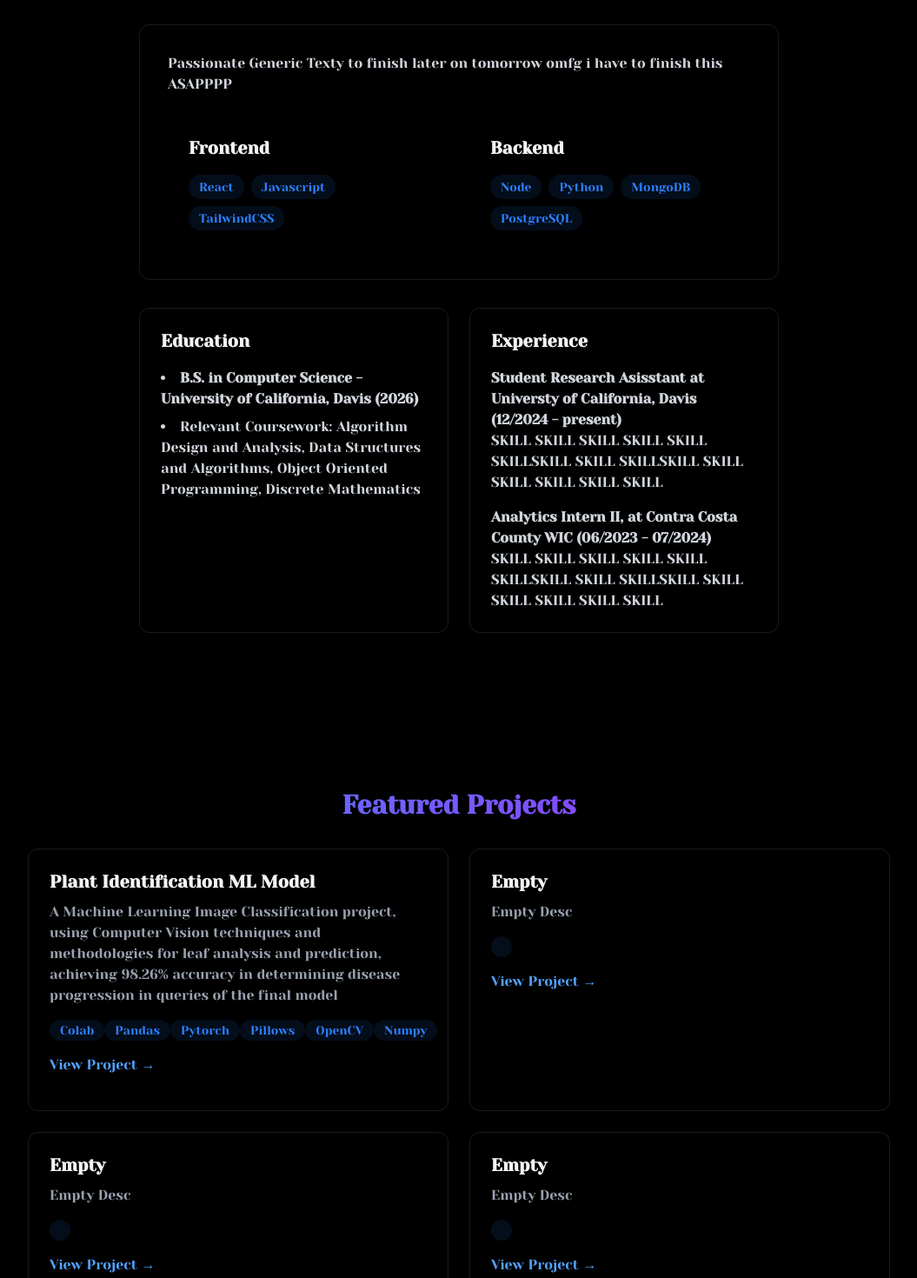
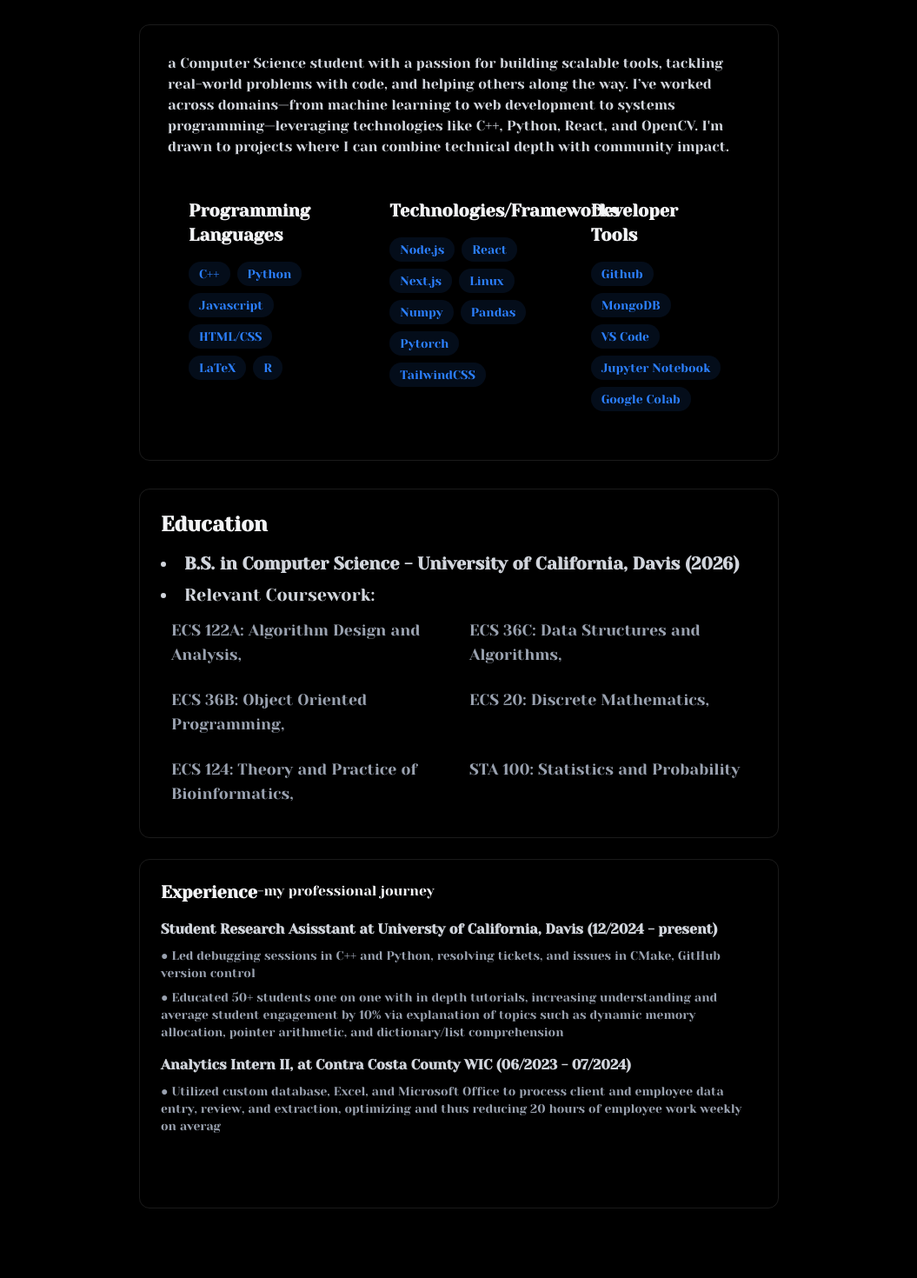
Before and after one commit to raven252525/portfolio, a React (Vite) app: page / in a window 1280 px wide. Shown: the part 920-2390 px from the top of the page at 87% size, without its empty margins (112-1167 px from the left). Built offline with nearby package versions, Linux system fonts and the light colour scheme.

Commit message:
finished about me, education, and statement sentence change, working now on experience

```diff
--- a/src/components/sections/About.jsx
+++ b/src/components/sections/About.jsx
@@ -2,28 +2,33 @@ import { RevealOnScroll } from "../RevealOnScroll"
 
 
 export const About = () => {
-    const frontendSkills = ["React" , "Javascript", "TailwindCSS", ]
-    const backendSkills = ["Node", "Python", "MongoDB", "PostgreSQL"]
-    const relevantCoursework = ["Algorithm Design and Analysis",
-        "Data Structures and Algorithms", "Object Oriented Programming", "Discrete Mathematics"
-    ]
+    const languages = ["C++" , "Python","Javascript", "HTML/CSS", "LaTeX", "R" ]
+    const frameworks = ["Node.js", "React", "Next.js", "Linux", "Numpy", "Pandas", "Pytorch", "TailwindCSS"]
+    const devTools = ["Github", "MongoDB", "VS Code", "Jupyter Notebook", "Google Colab"]
+    const relevantCoursework = ["ECS 122A: Algorithm Design and Analysis",
+        "ECS 36C: Data Structures and Algorithms", "ECS 36B: Object Oriented Programming", "ECS 20: Discrete Mathematics"
+        , "ECS 124: Theory and Practice of Bioinformatics", "STA 100: Statistics and Probability"]
 
     return <section id="about" className="min-h-screen flex items-center justify-center py-20">
         <RevealOnScroll>
             <div className="max-w-3xl mx-auto px-4">
                 <h2 className="text-3xl font-bold mb-8 bg-gradient-to-r
-                from-blue-500 to-purple-600 text-center bg-clip-text text-transparent "> About Me Section</h2>
+                from-blue-500 to-purple-600 text-center bg-clip-text text-transparent "> About Me </h2>
 
                 <div className="rounded-xl p-8 border-white/10 border hover:-translate-y-1 transition-all">
                     <p className="text-gray-300 mb-6">
-                        Passionate Generic Texty to finish later on tomorrow omfg i have to finish this ASAPPPP
+                    a Computer Science student with a passion for building scalable tools,
+                     tackling real-world problems with code, and helping others along the way.
+                      I’ve worked across domains—from machine learning to web development to
+                      systems programming—leveraging technologies like C++, Python, React, and OpenCV.
+                      I'm drawn to projects where I can combine technical depth with community impact.
                     </p>
 
-                    <div className="grid grid-cols-1 md:grid-cols-2 gap-6">
+                    <div className="grid grid-cols-1 md:grid-cols-3 gap-6">
                         <div className="rounded-xl p-6 hover:-translate-y-1 transition-all">
-                            <h3 className=" text-xl font-bold mb-4"> Frontend</h3>
+                            <h3 className=" text-xl font-bold mb-4"> Programming Languages</h3>
                             <div className="flex flex-wrap gap-2">
-                                {frontendSkills.map((tech, key) => (
+                                {languages.map((tech, key) => (
                                     <span key={key} className="bg-blue-500/10 text-blue-500 py-1 px-3 rounded-full
                                     text-sm hover:bg-blue-500/20 hover:shadow-[0_2px_8px_rgba(59,130,246,0.2)]
                                     transition">
@@ -34,9 +39,22 @@ export const About = () => {
                         </div>
 
                         <div className="rounded-xl p-6 hover:-translate-y-1 transition-all">
-                            <h3 className=" text-xl font-bold mb-4"> Backend</h3>
+                            <h3 className=" text-xl font-bold mb-4"> Technologies/Frameworks</h3>
                             <div className="flex flex-wrap gap-2">
-                                {backendSkills.map((tech, key) => (
+                                {frameworks.map((tech, key) => (
+                                    <span key={key} className="bg-blue-500/10 text-blue-500 py-1 px-3 rounded-full
+                                    text-sm hover:bg-blue-500/20 hover:shadow-[0_2px_8px_rgba(59,130,2246,0.2)]
+                                    transition">
+                                        {tech}
+                                    </span>
+                                ))}
+                            </div>
+                        </div>
+
+                        <div className="rounded-xl p-6 hover:-translate-y-1 transition-all">
+                            <h3 className=" text-xl font-bold mb-4"> Developer Tools</h3>
+                            <div className="flex flex-wrap gap-2">
+                                {devTools.map((tech, key) => (
                                     <span key={key} className="bg-blue-500/10 text-blue-500 py-1 px-3 rounded-full
                                     text-sm hover:bg-blue-500/20 hover:shadow-[0_2px_8px_rgba(59,130,2246,0.2)]
                                     transition">
@@ -48,35 +66,44 @@ export const About = () => {
                     </div>
                 </div>
 
-                <div className="grid grid-cols-1 md:grid-cols-2 gap-6 mt-8">
+                <div className="grid grid-cols-1 md:grid-rows-2 gap-6 mt-8">
                     <div className="p-6 rounded-xl border-white/10 border hover:-translate-y-1 transition-all">
-                            <h3 className="text-xl font-bold mb-4"> Education</h3>
+                            <h3 className="text-2xl font-bold mb-4"> Education</h3>
                             <ul className="list-disc list-inside text-gray-300 space-y-2">
-                                <li>
-                                    <strong > B.S. in Computer Science - University of California, Davis (2026)</strong>
+                                <li className="font-bold text-xl">
+                                    <strong className="font-bold text-xl"> B.S. in Computer Science - University of California, Davis (2026)</strong>
                                 </li>
-                                <li>
-                                    Relevant Coursework: {relevantCoursework.map((course, key) => (
-                                        <span key={key}>
+                                <li className="text-xl">
+                                    Relevant Coursework: <span className="text-lg text-gray-400 grid grid-cols-2">
+                                        {relevantCoursework.map((course, key) => (
+                                        <span key={key} className="flex flex-col m-3">
                                             {course == relevantCoursework[relevantCoursework.length - 1]
                                             ? course
                                             : `${course}, `}
                                         </span>
-                                    ))}
+                                        ))}
+                                    </span>
                                 </li>
                             </ul>
                     </div>
 
                     <div className="p-6 rounded-xl border-white/10 border hover:-translate-y-1 transition-all">
-                            <h3 className="text-xl font-bold mb-4"> Experience</h3>
+                            <div className="flex flex-row">
+                                <h3 className="text-xl font-bold mb-4"> Experience</h3> <h2 className="right-5">-my professional journey</h2>
+                            </div>
                             <div className="space-y-4 text-gray-300">
                                 <div>
                                     <h4 className="font-semibold"> Student Research Asisstant at Universty of California, Davis (12/2024 - present)</h4>
-                                    <p> SKILL SKILL SKILL SKILL SKILL SKILLSKILL SKILL SKILLSKILL SKILL SKILL SKILL SKILL SKILL </p>
+                                    <p className=" text-gray-400 text-sm py-2"> ● Led debugging sessions in C++ and Python, resolving tickets, and issues in CMake, GitHub version control </p>
+                                    <p className=" text-gray-400 text-sm py-"> ● Educated 50+ students one on one with in depth tutorials, increasing understanding and average student engagement by
+                                    10% via explanation of topics such as dynamic memory allocation, pointer arithmetic, and dictionary/list comprehension</p>
                                 </div>
                                 <div>
                                     <h4 className="font-semibold"> Analytics Intern II, at Contra Costa County WIC (06/2023 - 07/2024)</h4>
-                                    <p> SKILL SKILL SKILL SKILL SKILL SKILLSKILL SKILL SKILLSKILL SKILL SKILL SKILL SKILL SKILL </p>
+                                    <p className=" text-gray-400 text-sm py-2"> ● Utilized custom database, Excel, and Microsoft Office to process client and employee data entry, review, and extraction,
+                                    optimizing and thus reducing 20 hours of employee work weekly on averag </p>
+                                    <p className=" text-gray-400 text-sm py-2">  </p>
+                                    <p className=" text-gray-400 text-sm py-2">  </p>
                                 </div>
                             </div>
                     </div>
--- a/src/components/sections/Home.jsx
+++ b/src/components/sections/Home.jsx
@@ -13,9 +13,8 @@ export const Home = () => {
                     </h1>
 
                     <p className="text-gray-400 text-lg mb-8 max-w-lg mx-auto">
-                        BREIF DESCRIPTION OF WHO I AM BREIF DESCRIPTION OF WHO I AM BREIF DESCRIPTION OF WHO I AM
-                        BREIF DESCRIPTION OF WHO I AM BREIF DESCRIPTION OF WHO I AM BREIF DESCRIPTION OF WHO I AM
-                        BREIF DESCRIPTION OF WHO I AM BREIF DESCRIPTION OF WHO I AM BREIF DESCRIPTION OF WHO I AM
+                        A results driven professional, with a love for solving, creating, shipping detailed and
+                        passionate solutions.
                     </p>
 
                     <div className="flex justify-center space-x-4">
--- a/src/components/sections/Projects.jsx
+++ b/src/components/sections/Projects.jsx
@@ -15,10 +15,10 @@ export const Projects = () => {
                         <p className="text-gray-400 mb-4"> A Machine Learning Image Classification project, using Computer Vision techniques and methodologies for
                         leaf analysis and prediction, achieving 98.26% accuracy in determining disease progression in queries of the final model</p>
                         <div>
-                            {["Colab", "Pandas", "Pytorch", "Pillows", "OpenCV", "Numpy"].map((skill, key) => (
-                                <span key={key} className="bg-blue-500/10 text-blue-500 py-1 px-3 rounded-full
+                            {["Colab", "Pandas", "Pytorch", "Pillows", "OpenCV", "Numpy", "Matplotlib"].map((skill, key) => (
+                                <span key={key} className=" mx-1 my-1 bg-blue-500/10 text-blue-500 py-1 px-3 rounded-full
                                     text-sm hover:bg-blue-500/20 hover:shadow-[0_2px_8px_rgba(59,130,246,0.1)]
-                                    transition">
+                                    transition flex md:inline-block">
                                     {skill}
                                 </span>
                             ))}
@@ -39,7 +39,7 @@ export const Projects = () => {
                             {[""].map((skill, key) => (
                                 <span key={key} className="bg-blue-500/10 text-blue-500 py-1 px-3 rounded-full
                                     text-sm hover:bg-blue-500/20 hover:shadow-[0_2px_8px_rgba(59,130,246,0.1)]
-                                    transition">
+                                    transition flex md:inline-block mx-1 my-1">
                                     {skill}
                                 </span>
                             ))}
@@ -60,7 +60,7 @@ export const Projects = () => {
                             {[""].map((skill, key) => (
                                 <span key={key} className="bg-blue-500/10 text-blue-500 py-1 px-3 rounded-full
                                     text-sm hover:bg-blue-500/20 hover:shadow-[0_2px_8px_rgba(59,130,246,0.1)]
-                                    transition">
+                                    transition md:inline-block mx-1 my-1">
                                     {skill}
                                 </span>
                             ))}
@@ -81,7 +81,7 @@ export const Projects = () => {
                             {[""].map((skill, key) => (
                                 <span key={key} className="bg-blue-500/10 text-blue-500 py-1 px-3 rounded-full
                                     text-sm hover:bg-blue-500/20 hover:shadow-[0_2px_8px_rgba(59,130,246,0.1)]
-                                    transition">
+                                    transition md:inline-block mx-1 my-1">
                                     {skill}
                                 </span>
                             ))}
```
